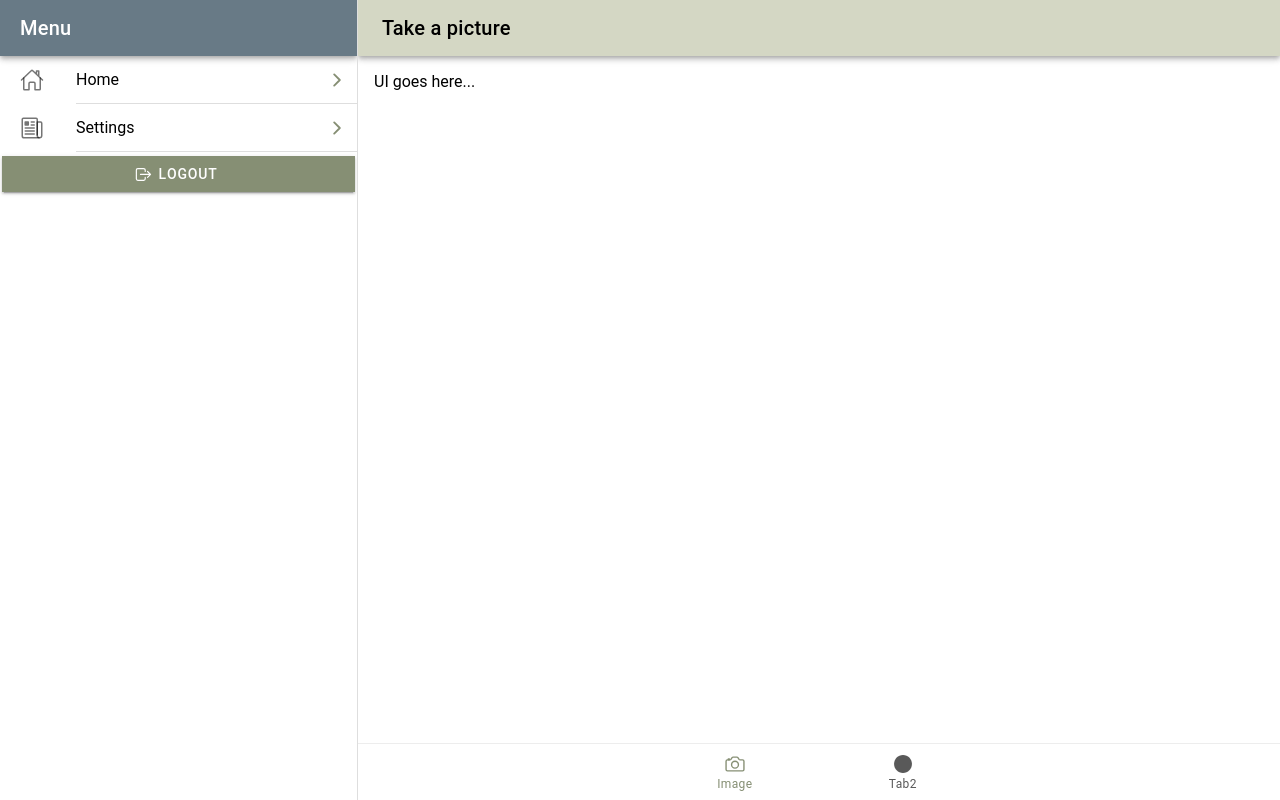
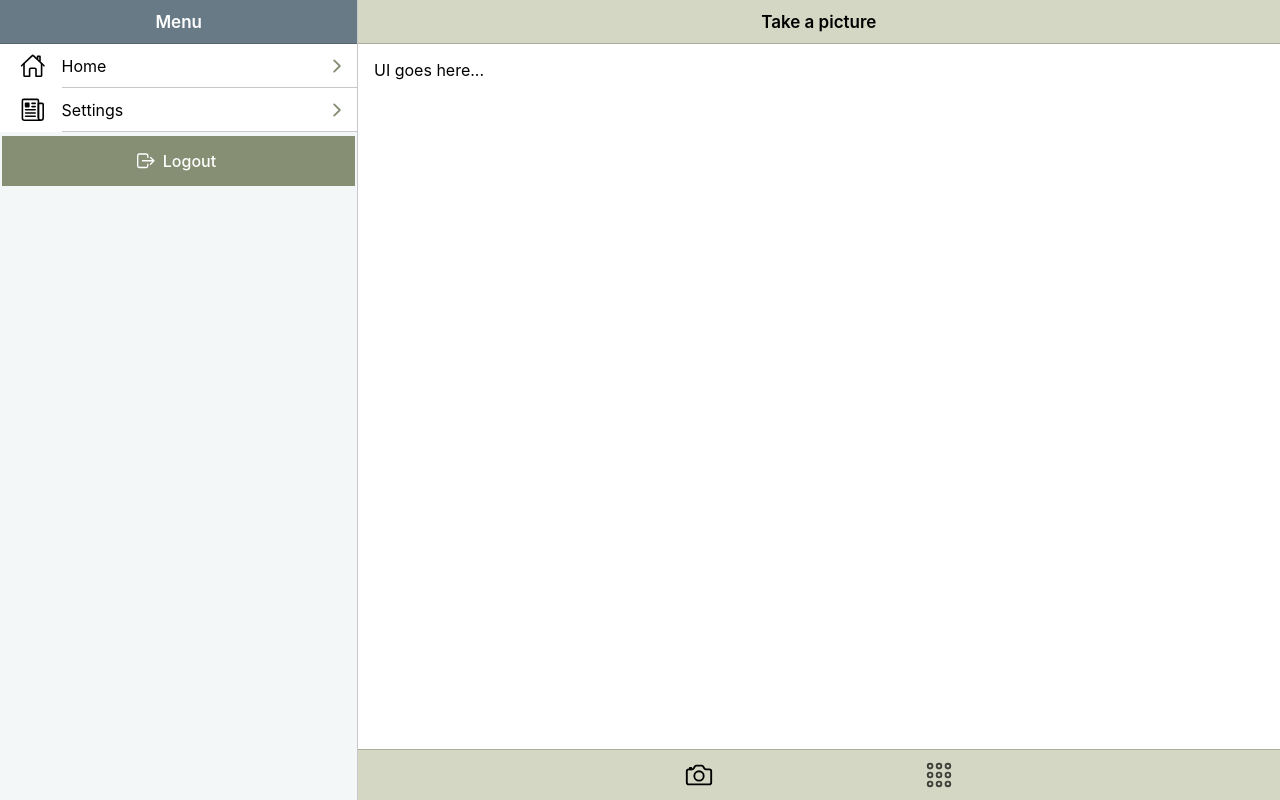
Before and after one commit to Iryna-Vyshniak/ioncap-starter-kit, a React (Vite) app: page /app/settings/tab1 in a window 1280 px wide. Built offline with nearby package versions, Linux system fonts and the light colour scheme.

Commit message:
Updated Ionic setup and component configurations
- Modified setupIonicReact to use iOS mode by default.
- Added mode="md" to IonInput component.
- Added when="sm" attribute to IonSplitPane for responsive behavior.
- Updated icons.

```diff
--- a/src/App.tsx
+++ b/src/App.tsx
@@ -37,7 +37,9 @@ import Login from './pages/Login';
 import Register from './pages/Register';
 import Menu from './pages/Menu';
 
-setupIonicReact();
+setupIonicReact({
+  mode: 'ios',
+});
 
 const App: React.FC = () => (
   <IonApp>
--- a/src/pages/Login.tsx
+++ b/src/pages/Login.tsx
@@ -93,6 +93,7 @@ const Login: React.FC = () => {
                     <IonCardContent>
                       <form onSubmit={doLogin}>
                         <IonInput
+                          mode='md'
                           fill="outline"
                           labelPlacement="floating"
                           label="Email"
@@ -100,6 +101,7 @@ const Login: React.FC = () => {
                           placeholder="fcc@ionic.com"
                         ></IonInput>
                         <IonInput
+                          mode='md'
                           className="ion-margin-top"
                           fill="outline"
                           labelPlacement="floating"
--- a/src/pages/Menu.tsx
+++ b/src/pages/Menu.tsx
@@ -23,7 +23,7 @@ import List from './List/List';
 const Menu: React.FC = () => {
   return (
     <IonPage>
-      <IonSplitPane contentId="main">
+      <IonSplitPane contentId="main" when="sm">
         <IonMenu contentId="main">
           <IonHeader>
             <IonToolbar color={'secondary'}>
@@ -31,7 +31,7 @@ const Menu: React.FC = () => {
             </IonToolbar>
           </IonHeader>
 
-          <IonContent fullscreen>
+          <IonContent fullscreen color={'light'}>
             {menuPaths.map(({ id, name, url, icon }) => (
               <IonMenuToggle key={id} autoHide={false}>
                 <IonItem detail={true} routerLink={url} routerDirection="none">
--- a/src/pages/Settings.tsx
+++ b/src/pages/Settings.tsx
@@ -7,22 +7,21 @@ import {
   IonTabButton,
   IonTabs,
 } from '@ionic/react';
-import { ellipse, cameraOutline } from 'ionicons/icons';
+import { appsOutline, cameraOutline } from 'ionicons/icons';
 import { Redirect, Route } from 'react-router';
+
 import Tab1 from './Tab1';
 import Tab2 from './Tab2';
 
 const Settings: React.FC = () => {
   return (
     <IonTabs>
-      <IonTabBar slot="bottom">
+      <IonTabBar slot="bottom" color={'success'}>
         <IonTabButton tab="tab1" href="/app/settings/tab1">
           <IonIcon icon={cameraOutline} />
-          <IonLabel>Image</IonLabel>
         </IonTabButton>
         <IonTabButton tab="tab2" href="/app/settings/tab2">
-          <IonIcon icon={ellipse} />
-          <IonLabel>Tab2</IonLabel>
+          <IonIcon icon={appsOutline} />
         </IonTabButton>
       </IonTabBar>
 
```
